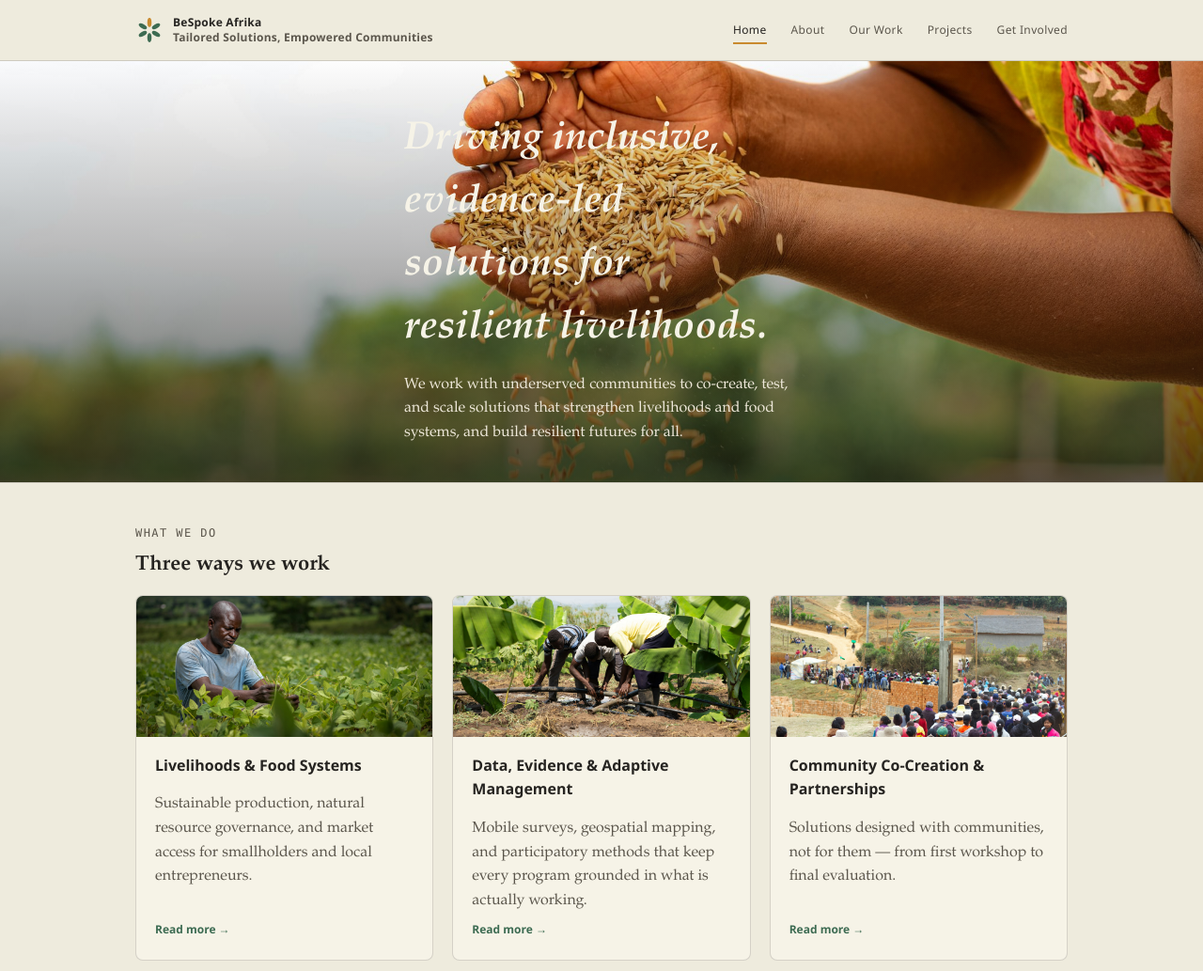
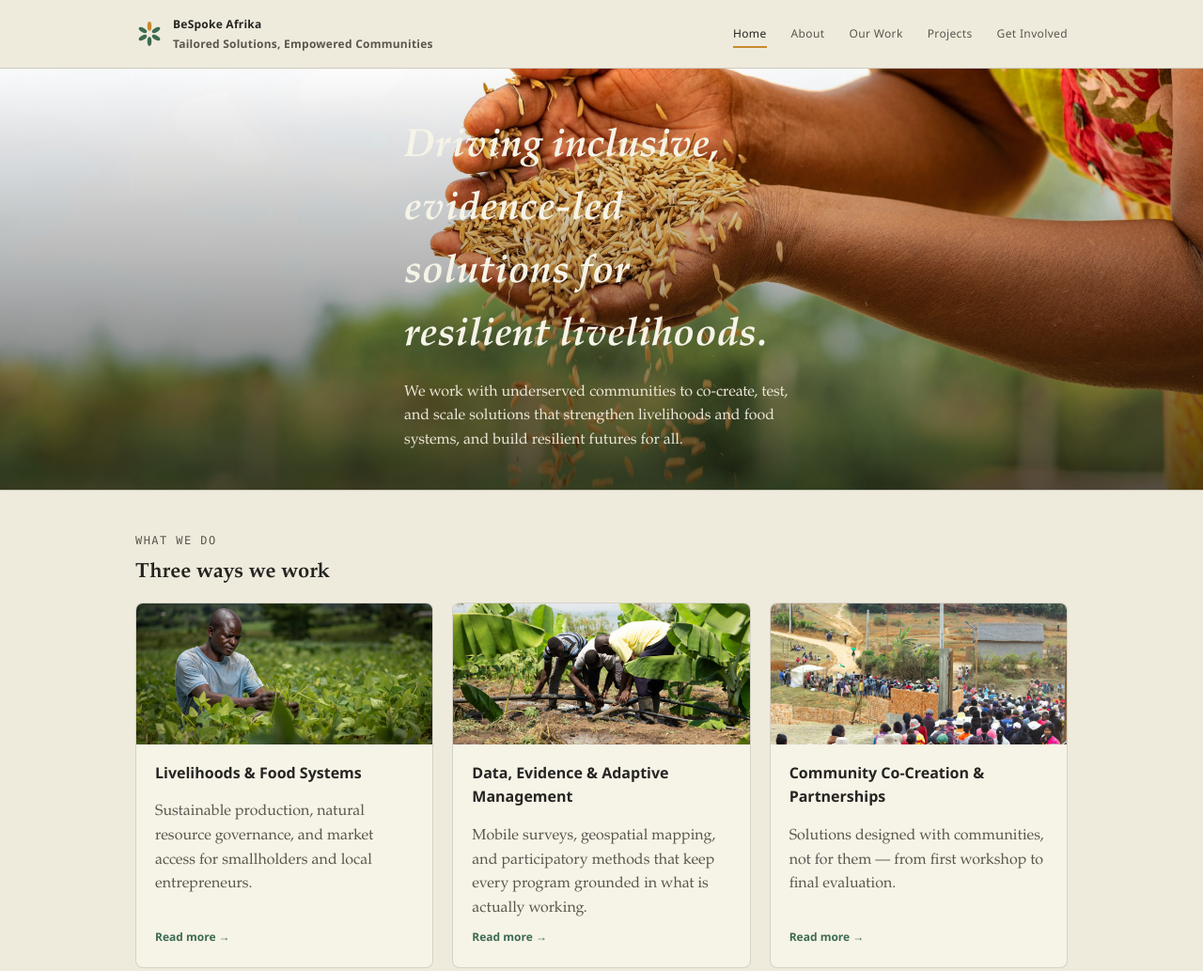
Before and after one commit to bespokeafrika/bespokeafrika.github.io, a plain HTML site: page index.html in a window 1280 px wide. Shown: the top 1033 px of the page at 94% size. Drawn offline with Linux system fonts and the light colour scheme.

Commit message:
Style the header tagline as a distinct fine-print mark
Smaller (~10px vs the name's 12px), lighter weight, mono font
(matching the site's existing eyebrow/label treatment), and muted
color so it reads as a subtitle under the org name rather than
competing with it.

```diff
--- a/css/style.css
+++ b/css/style.css
@@ -64,9 +64,9 @@
 .brand{ display:flex; align-items:center; gap:10px; text-decoration:none; color:var(--ink); }
 .brand img{ width:30px; height:30px; }
 .brand span{ font-family:var(--sans); font-weight:600; font-size:var(--fs-label); letter-spacing:.02em; }
-.brand-text{ display:flex; flex-direction:column; line-height:1.35; }
+.brand-text{ display:flex; flex-direction:column; }
 .brand-name{ font-family:var(--sans); font-weight:600; font-size:var(--fs-label); letter-spacing:.02em; }
-.brand-tag{ font-family:var(--sans); font-weight:400; font-size:var(--fs-label); letter-spacing:.02em; color:var(--ink-soft); }
+.brand-tag{ font-family:var(--mono); font-weight:400; font-size:calc(var(--fs-label) * 0.82); letter-spacing:.02em; color:var(--ink-soft); margin-top:2px; }
 nav.primary{ display:flex; gap:26px; flex-wrap:wrap; }
 nav.primary a{
   font-family:var(--sans); font-size:var(--fs-label); letter-spacing:.03em; text-decoration:none;
```
